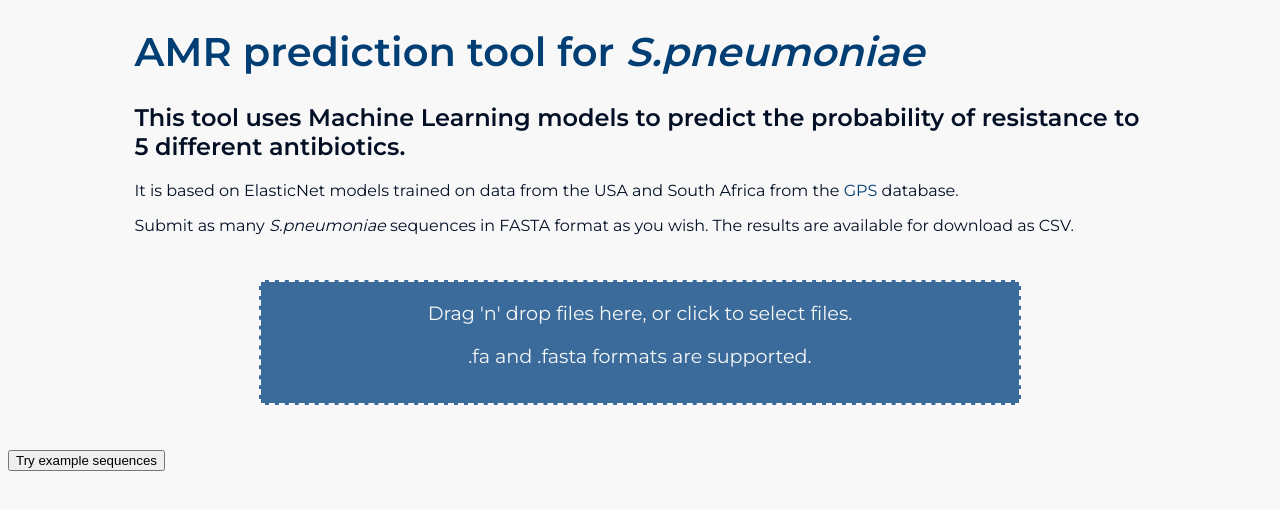
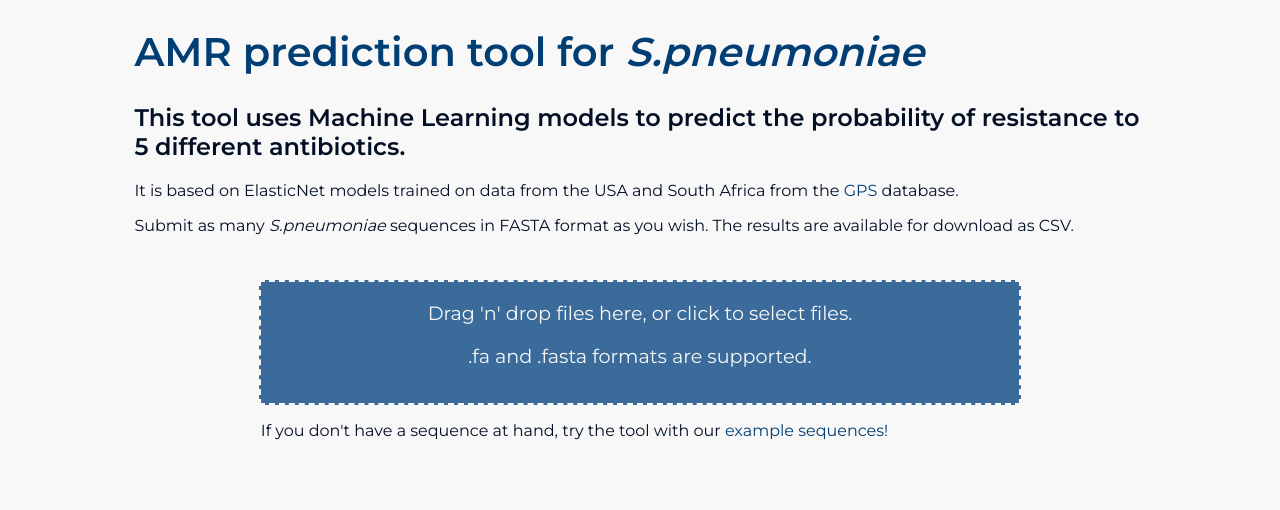
Before and after one commit to bacpop/AMR_ReactApp, a React (Create React App) app: page / in a window 1280 px wide. Shown: the top 510 px of the page. Built offline with nearby package versions, Linux system fonts and the light colour scheme.

Commit message:
process multiple example files, loading spinner again included

```diff
--- a/src/App.js
+++ b/src/App.js
@@ -2,7 +2,15 @@ import React, {useState, useCallback} from 'react'
 import DropZone from './DropZone'
 import Results from './Results'
 import { CSVLink } from "react-csv";
-import exampleFile from './examples/example1.fa';
+import { SpinnerCircular } from 'spinners-react';
+import exampleFile1 from './examples/6952_7_6.fa';
+import exampleFile2 from './examples/6952_4_5.fa';
+import exampleFile3 from './examples/6999_4_6.fa';
+import exampleFile4 from './examples/6999_5_11.fa';
+import exampleFile5 from './examples/6999_7_20.fa';
+import exampleFile6 from './examples/7622_3_84.fa';
+
+const examples = [exampleFile1,exampleFile2,exampleFile3,exampleFile4,exampleFile5,exampleFile6];
 
 
 function App (){
@@ -31,12 +39,11 @@ function App (){
   },[])
 
   function run_examples(){
-    console.log(exampleFile);
-    fetch(exampleFile)
+    examples.forEach(e=>
+      fetch(e)
         .then(response => response.text())
         .then((data) => {
-      console.log(data);
-      var file = new File([data], "examplefile1.fa");
+          var file = new File([data], " "+e);
           setLoading(true);
           setFormat(true);
           setPrediction([]);
@@ -47,8 +54,7 @@ function App (){
             setLoading(false);
           }
         })
-
-
+    )
   }
 
   return (
@@ -60,7 +66,8 @@ function App (){
           Submit as many <em>S.pneumoniae</em> sequences in FASTA format as you wish. The results are available for download as CSV.
         </p>
         <DropZone onDrop={onDrop}/>
-        <button onClick={run_examples}>Try example sequences</button>
+        <p className='comment'>If you don't have a sequence at hand, try the tool with our <a onClick={run_examples}>example sequences!</a></p>
+        {loading===true && <SpinnerCircular id = "spinner" size={58} thickness={180} speed={132} color="rgba(0, 62, 116, 1)" secondaryColor="rgba(158, 175, 190, 1)" />}
         {(predictionResult !== [] &&  formatCheck===true && loading===false) &&
           <div>
             <button id="download"><CSVLink data={predictionResult}>Download Results as CSV</CSVLink></button>
--- a/src/index.css
+++ b/src/index.css
@@ -38,6 +38,11 @@ p{
   margin-right: auto;
 }
 
+.comment{
+  width:60%;
+  margin-bottom: 1.2cm;
+}
+
 .dragdrop {
   background-color: #3a6b9b;
   height: 3.2cm;
@@ -46,7 +51,6 @@ p{
   width:60%;
   margin-left: auto;
   margin-right: auto;
-  margin-bottom: 1.2cm;
   margin-top: 1.2cm;
 }
 .dragdrop_text{
```
Lines whose indentation alone changed are shown as unchanged.
